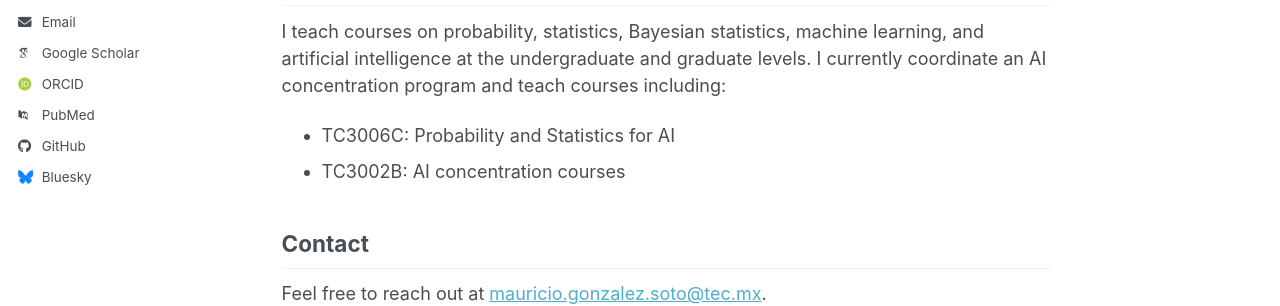
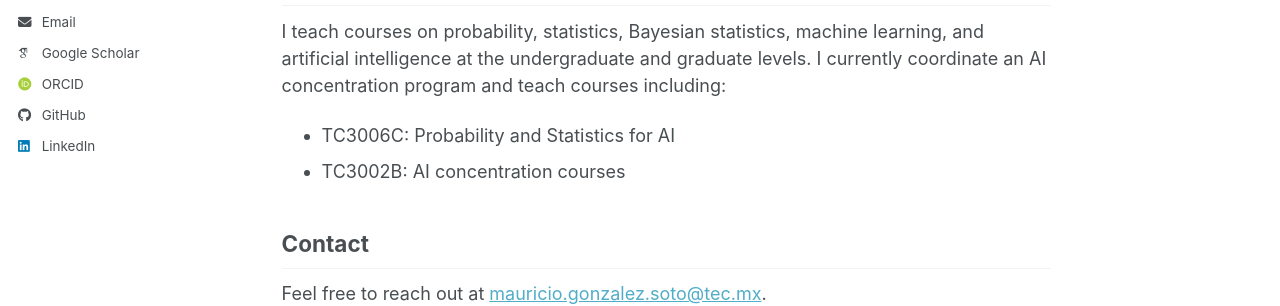
Before and after one commit to MauricioGS99/mauricio_gzz-soto, a Jekyll site: the page built from _pages/about.md, in a window 1280 px wide. Shown: the part 556-862 px from the top of the page. Built offline with Jekyll 4.4.1, drawn with Linux system fonts in a browser that asks for light colours; some web fonts are replaced; a script bundle is joined from its source files by our own code; library files that are not in the unit come from our copies; some of the changed lines change nothing that is shown.

Commit message:
Update _config.yml

```diff
--- a/_config.yml
+++ b/_config.yml
@@ -20,71 +20,20 @@ repository:      "/MauricioGS99/MauricioGS99.github.io"
 #               If a field is blank the icon and link will not appear, otherwise it will be shown.
 #               Additional customization can be done by editing /_includes/author-profile.html
 author:
-  avatar:        "profile.png"
-  name:          "Mauricio Gonzalez-Soto"
-  pronouns:      # dejalo vacio o pon lo que quieras
-  bio:           "Professor at Tecnologico de Monterrey. PhD in Computer Science (INAOE). Research interests: causal inference, decision theory, Bayesian statistics, and AI."
-  location:      "Monterrey, Mexico"
-  employer:      "Tecnologico de Monterrey"
-  uri:           "https://research.tec.mx/vivo-tec/display/PID_506991"
-  email:         "mauricio.gonzalez.soto@tec.mx"
-  # --- Redes sociales: ELIMINA o COMENTA las que NO uses ---
+  avatar:          "profile.png"
+  name:            "Mauricio Gonzalez-Soto"
+  pronouns:
+  bio:             "Professor at Tecnologico de Monterrey. PhD in Computer Science (INAOE). Research interests: causal inference, decision theory, Bayesian statistics, and AI."
+  location:        "Monterrey, Mexico"
+  employer:        "Tecnologico de Monterrey"
+  uri:             "https://research.tec.mx/vivo-tec/display/PID_506991"
+  email:           "mauricio.gonzalez.soto@tec.mx"
+  github:          "MauricioGS99"
+  googlescholar:   "https://scholar.google.com/citations?user=PS_CX0AAAAAJ"
+  orcid:           "https://orcid.org/0000-0003-2668-9013"
+  linkedin:        "www.linkedin.com/in/mauricio-gonzalez-soto-18426699"
+  philpeople:      "https://philpeople.org/profiles/mauricio-gonzalez-soto"
 
-  github:        "MauricioGS99"  # <-- CAMBIAR de "academicpages"
-  googlescholar: "https://scholar.google.com/citations?user=PS_CX0AAAAAJ"
-  orcid:         "https://orcid.org/0000-0003-2668-9013"
-  linkedin:      "https://www.linkedin.com/in/mauricio-gonzalez-soto-18426699"
-  twitter:       # agrega si tienes (ahora X)
-
-  # Academic websites
-  academia         : # URL
-  arxiv            : # URL - Update with the correct link to your profile
-  googlescholar    : "https://scholar.google.com/citations?user=PS_CX0AAAAAJ"
-  inspire-hep      : # URL
-  impactstory      : # URL
-  orcid            : "https://orcid.org/yourorcidurl"
-  semantic         : # URL
-  ssrn             : # URL
-  pubmed           : "https://www.ncbi.nlm.nih.gov/pubmed/?term=john+snow"
-  researchgate     : # URL
-  scopus           : # URL
-  zotero           : # URL
-
-
-  # Repositories and software development
-  bitbucket        : # Username - Update with your username on the site
-  codepen          : # Username
-  dribbble         : # Username
-  github           : "academicpages"
-  kaggle           : # Username
-  stackoverflow    : # User number or user number and name (i.e., use "1" or "1/jeff-atwood")
-
-  # Social media
-  artstation       : # Username
-  bluesky          : "bsky.app" # Replace this with you Bluesky username
-  facebook         : # Username
-  flickr           : # Username
-  foursquare       : # Username
-  goodreads        : # Username
-  google_plus      : # Username
-  keybase          : # Username
-  instagram        : # Username
-  lastfm           : # Username
-  linkedin         : # Username
-  mastodon         : # URL
-  medium           : # URL
-  pinterest        : # Username
-  soundcloud       : # Username
-  steam            : # Username
-  telegram         : # URL
-  tumblr           : # Username
-  twitter          : # Username for X / Twitter
-  vine             : # Username
-  weibo            : # Username
-  wikipedia        : # Username
-  xing             : # Username
-  youtube          : # Username
-  zhihu            : # Username
 
 # Publication Category - The following the list of publication categories and their headings
 publication_category:
```
